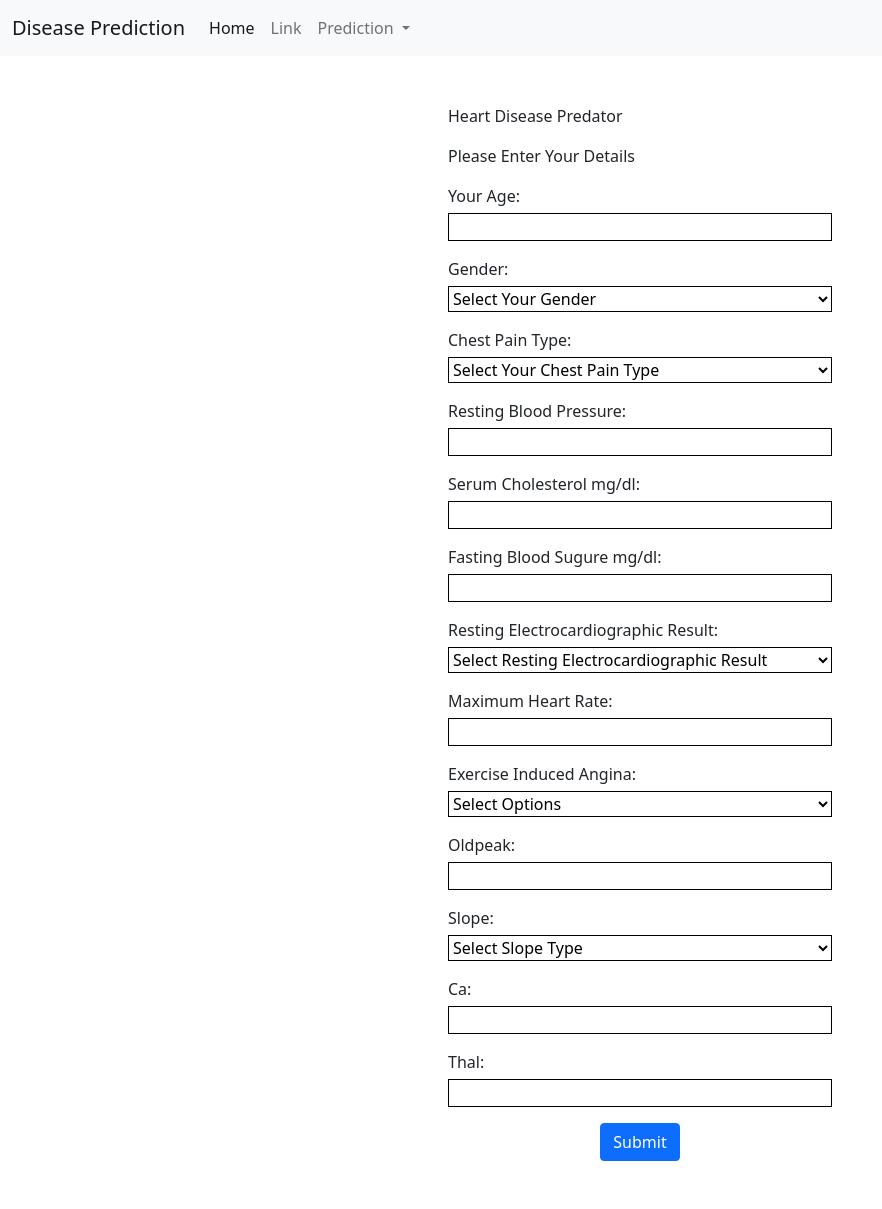
After one commit to shuvra-matrix/HEART_DISEASE_PREDICTION, a Django app: page /heart/ in a window 1280 px wide. The commit adds this page. Shown: the whole page, without its empty margins (0-882 px from the left). Run offline with Django 3.2, Linux system fonts and the light colour scheme.

Commit message:
prediction model done

```diff
--- a/HEART_DISEASE_PREDICTION_APP/urls.py
+++ b/HEART_DISEASE_PREDICTION_APP/urls.py
@@ -2,7 +2,9 @@ from django.contrib import admin
 from django.urls import path
 from . import views
 
+app_name = "pre"
 
 urlpatterns = [
     path('',views.index,name="index" ),
+    path("heart/",views.heart_disease,name="heart"),
 ]
--- a/HEART_DISEASE_PREDICTION_APP/views.py
+++ b/HEART_DISEASE_PREDICTION_APP/views.py
@@ -6,8 +6,53 @@ from sklearn.preprocessing import StandardScaler
 # Create your views here.
 def index(request):
 
-    project = joblib.load("heart_model.sav")
-    list = [57,0,0,140,241,0,1,123,1,0.2,1,0,3]
-    ans = project.predict([list])
-    print(ans)
     return render(request, "index.html")
+
+
+def heart_disease(request):
+    if request.method == "POST":
+        age = int(request.POST.get("age"))
+        sex = int(request.POST.get("sex"))
+        cp = int(request.POST.get("cp"))
+        bp = int(request.POST.get("bp"))
+        chol = int(request.POST.get("chol"))
+        fbs = int(request.POST.get("fbs"))
+        rer = int(request.POST.get("rer"))
+        heart_rate = int(request.POST.get("heart_rate"))
+        agina = int(request.POST.get("agina"))
+        oldpeak = float(request.POST.get("oldpeak"))
+        slope = int(request.POST.get("slope"))
+        ca = float(request.POST.get("ca"))
+        thal = int(request.POST.get("thal"))
+        request.session['list'] = []
+        list = request.session.get("list")
+        list.append(age)
+        list.append(sex)
+        list.append(cp)
+        list.append(bp)
+        list.append(chol)
+        if fbs > 120 :
+            list.append(1)
+        else:
+            list.append(0)
+        list.append(rer)
+        list.append(heart_rate)
+        list.append(agina)
+        list.append(oldpeak)
+        list.append(slope)
+        list.append(ca)
+        list.append(thal)
+        project = joblib.load("heart_model.sav")
+        ans = project.predict([list])
+        if ans == 1 :
+            message = "Report Positive"
+        elif ans == 0 :
+            message = "Report Negative"
+        my_dict ={
+            "message" : message,
+        }
+        print(list)
+        del request.session['list']
+        return render(request, "heart_desease_prediction.html",context=my_dict)
+
+    return render(request, "heart_desease_prediction.html")
--- a/Templates/header.html
+++ b/Templates/header.html
@@ -5,10 +5,48 @@
     <meta charset="UTF-8">
     <meta http-equiv="X-UA-Compatible" content="IE=edge">
     <meta name="viewport" content="width=device-width, initial-scale=1.0">
-     <link rel="stylesheet" href="{%static 'css/style.css'%}">
+    <link rel="stylesheet" href="{%static 'css/style.css'%}">
+    <link href="https://cdn.jsdelivr.net/npm/bootstrap@5.0.2/dist/css/bootstrap.min.css" rel="stylesheet" integrity="sha384-EVSTQN3/azprG1Anm3QDgpJLIm9Nao0Yz1ztcQTwFspd3yD65VohhpuuCOmLASjC" crossorigin="anonymous">
+    <script src="https://cdn.jsdelivr.net/npm/bootstrap@5.0.2/dist/js/bootstrap.bundle.min.js" integrity="sha384-MrcW6ZMFYlzcLA8Nl+NtUVF0sA7MsXsP1UyJoMp4YLEuNSfAP+JcXn/tWtIaxVXM" crossorigin="anonymous"></script>
     <title>Document</title>
 </head>
 <body>
+    <nav class="navbar navbar-expand-lg navbar-light bg-light">
+  <div class="container-fluid">
+    <a class="navbar-brand" href="#">Disease Prediction</a>
+    <button class="navbar-toggler" type="button" data-bs-toggle="collapse" data-bs-target="#navbarSupportedContent" aria-controls="navbarSupportedContent" aria-expanded="false" aria-label="Toggle navigation">
+      <span class="navbar-toggler-icon"></span>
+    </button>
+    <div class="collapse navbar-collapse" id="navbarSupportedContent">
+      <ul class="navbar-nav me-auto mb-2 mb-lg-0">
+        <li class="nav-item">
+          <a class="nav-link active" aria-current="page" href="#">Home</a>
+        </li>
+        <li class="nav-item">
+          <a class="nav-link" href="#">Link</a>
+        </li>
+        <li class="nav-item dropdown">
+          <a class="nav-link dropdown-toggle" href="#" id="navbarDropdown" role="button" data-bs-toggle="dropdown" aria-expanded="false">
+            Prediction
+          </a>
+          <ul class="dropdown-menu" aria-labelledby="navbarDropdown">
+            <li><a class="dropdown-item" href="{%url 'pre:heart' %}">Heart Disease</a></li>
+
+          </ul>
+        </li>
+
+      </ul>
+    </div>
+  </div>
+</nav>
+
+
+
+
+
+
+
+
 
 {% block body_block %}
 {% endblock %}
--- /dev/null
+++ b/Templates/heart_desease_prediction.html
@@ -0,0 +1,161 @@
+{% extends 'header.html' %}
+{% block body_block %}
+<form action="{%url 'pre:heart' %}" method="POST">
+{% csrf_token %}
+<div class="main_div">
+    <p>Heart Disease Predator</p>
+    <p>Please Enter Your Details</p>
+    <div class="sub_class">
+        <div>
+             <label for="">Your Age:</label>
+        </div>
+        <div>
+            <input class="input" type="text" name="age">
+        </div>
+
+    </div>
+
+    <div class="sub_class">
+        <div>
+             <label for="">Gender:</label>
+        </div>
+        <div>
+            <select class="input" name="sex" id="">
+                <option value="">Select Your Gender</option>
+                <option value="1">Male</option>
+                <option value="0">Female</option>
+            </select>
+        </div>
+    </div>
+
+    <div class="sub_class">
+        <div>
+             <label for="">Chest Pain Type:</label>
+        </div>
+        <div>
+            <select name="cp" id="" class="input">
+                <option value="">Select Your Chest Pain Type</option>
+                <option value="1">Typical Angina</option>
+                <option value="2">Atypical Angina</option>
+                <option value="3">Non-Anginal Pain</option>
+                <option value="4">Asymptomatic Resting Blood Pressure/No Pain</option>
+            </select>
+        </div>
+    </div>
+    <div class="sub_class">
+        <div>
+             <label for="">Resting Blood Pressure:</label>
+        </div>
+        <div>
+            <input type="text" name="bp" class="input">
+        </div>
+
+    </div>
+     <div class="sub_class">
+        <div>
+             <label for="">Serum Cholesterol mg/dl:</label>
+        </div>
+        <div>
+            <input type="text" name="chol" class="input">
+        </div>
+
+    </div>
+     <div class="sub_class">
+        <div>
+             <label for="">Fasting Blood Sugure mg/dl:</label>
+        </div>
+        <div>
+            <input type="text" name="fbs" class="input">
+        </div>
+
+    </div>
+    <div class="sub_class">
+        <div>
+             <label for="">Resting Electrocardiographic Result:</label>
+        </div>
+        <div>
+            <select name="rer" id="" class="input">
+                <option value="">Select Resting Electrocardiographic Result </option>
+                <option value="0">Nothing To Note</option>
+                <option value="1">ST-T Wave Abnormality</option>
+                <option value="2">Possible Or Definite Left Vertricular Hypertrophy</option>
+            </select>
+        </div>
+
+    </div>
+
+    <div class="sub_class">
+        <div>
+             <label for="">Maximum Heart Rate:</label>
+        </div>
+        <div>
+            <input type="text" name="heart_rate" class="input">
+        </div>
+
+    </div>
+    <div class="sub_class">
+        <div>
+             <label for="">Exercise Induced Angina:</label>
+        </div>
+        <div>
+            <select name="agina" id="" class="input">
+                <option value="">Select Options</option>
+                <option value="1">Yes</option>
+                <option value="0">No</option>
+            </select>
+        </div>
+
+    </div>
+     <div class="sub_class">
+        <div>
+             <label for="">Oldpeak:</label>
+        </div>
+        <div>
+            <input type="text" name="oldpeak" class="input">
+        </div>
+
+    </div>
+     <div class="sub_class">
+        <div>
+             <label for="">Slope:</label>
+        </div>
+        <div>
+            <select name="slope" id="" class="input">
+                <option value="">Select Slope Type</option>
+                <option value="0">Upsloping</option>
+                <option value="1">Flatsloping</option>
+                <option value="2">Downsloping</option>
+            </select>
+        </div>
+    </div>
+    <div class="sub_class">
+        <div>
+             <label for="">Ca:</label>
+        </div>
+        <div>
+            <input type="text" name="ca" class="input">
+        </div>
+
+    </div>
+     <div class="sub_class">
+        <div>
+             <label for="">Thal:</label>
+        </div>
+        <div>
+            <input type="text" name="thal" class="input">
+        </div>
+
+    </div>
+    <div class="button_div">
+         <button class="btn btn-primary" type="submit">Submit</button>
+    </div>
+   {% if message %}
+    <div class="sub_class">
+        <p>{{message}}</p>
+    </div>
+    {% endif %}
+</form>
+
+</div>
+
+{% endblock %}
--- a/static/css/style.css
+++ b/static/css/style.css
@@ -1,4 +1,30 @@
-h1{
+body{
+    margin: 0px;
+    padding: 0px;
+    box-sizing: border-box;
+}
 
-color: black;
+
+.main_div{
+    width: 30%;
+    margin: 3rem auto;
+
 }
+
+.sub_class{
+    display: flex;
+    flex-direction: column;
+    flex-wrap: wrap;
+    margin: 1rem auto;
+}
+
+.input{
+    width: 100%;
+    margin-top: 5px;
+    background-color: white;
+    border: 1px solid black;
+}
+
+.button_div {
+    text-align: center;
+}
```
Also changed, not shown: db.sqlite3.
